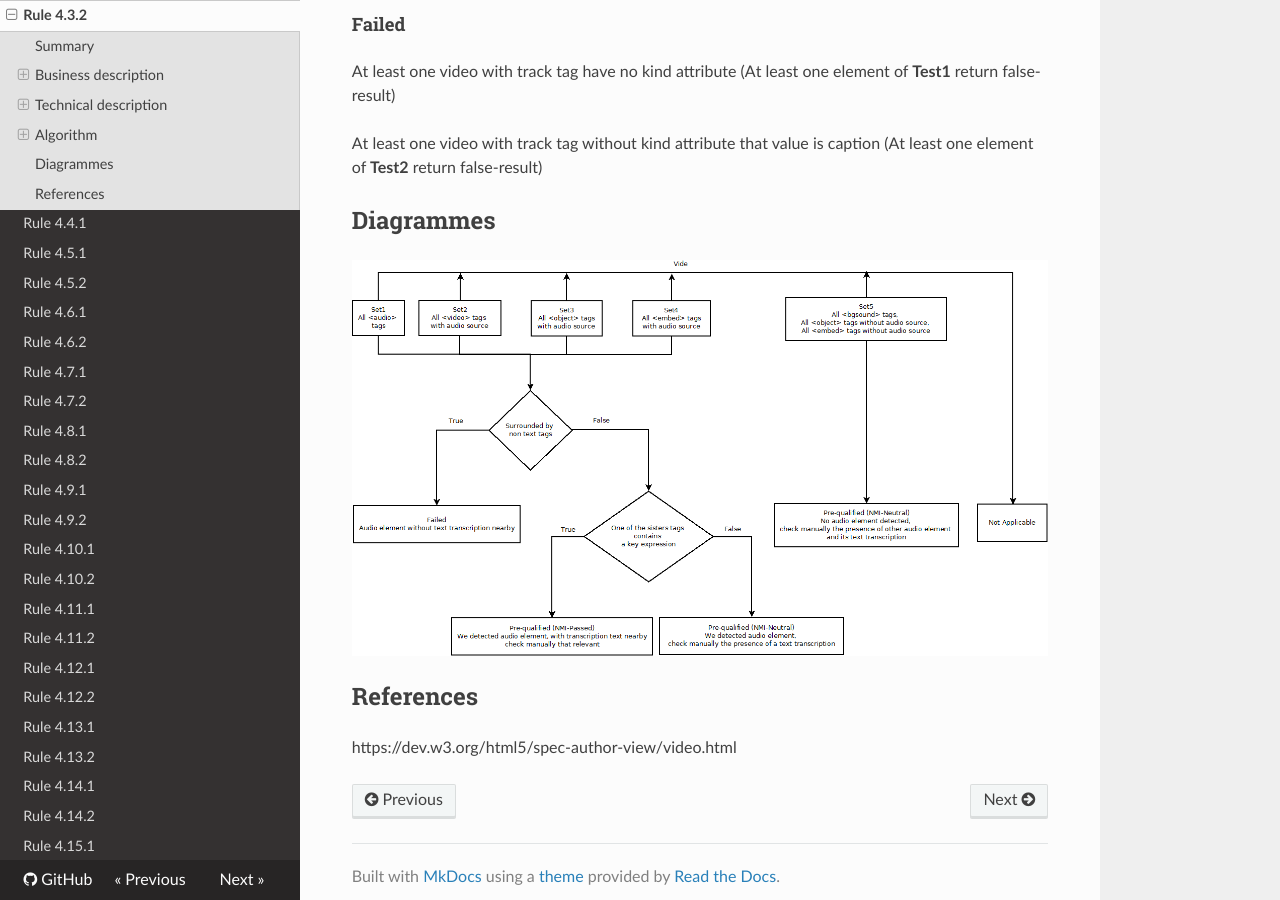
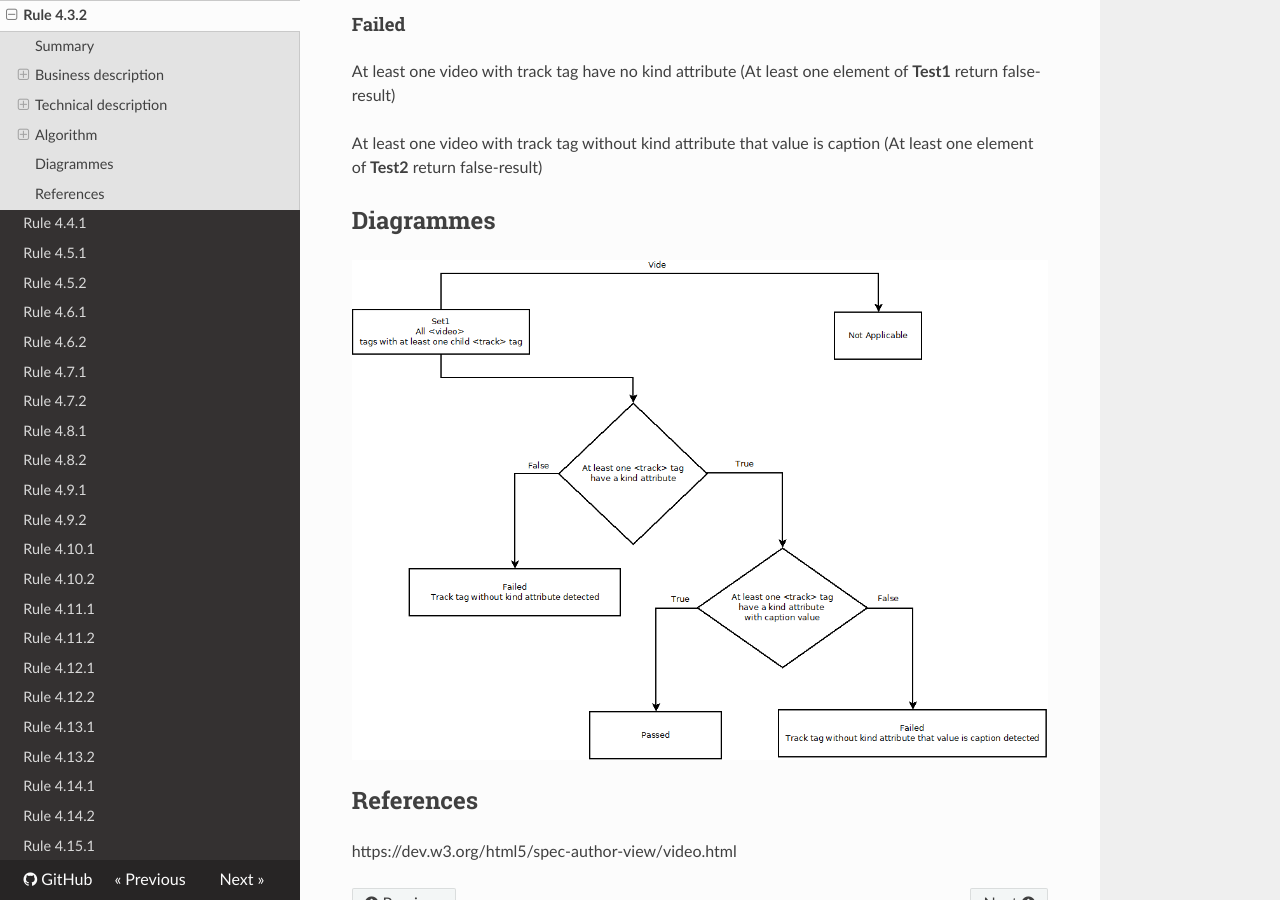
Before and after one commit to Tanaguru/RGAA3-2016, an MkDocs documentation site: the page built from docs/Rule-4-3-2.md, in a window 1280 px wide and 900 px high, scrolled down 2505 px. Built offline with MkDocs 1.6.1, drawn with Linux system fonts in a browser that asks for light colours; nearby versions of some CDN libraries; old or Windows-style settings are respelled for this version of MkDocs.

Commit message:
Update test 4.3.2

```diff
--- a/docs/Rule-4-3-2.md
+++ b/docs/Rule-4-3-2.md
@@ -100,7 +100,7 @@ At least one video with track tag without kind attribute that value is caption (
 
 ## Diagrammes
 
-![](https://raw.githubusercontent.com/Tanaguru/RGAA3-2016/master/docs/Diagrammes/Test4-1-1.png?token=AI6sAwSY_GMm7oh19ptuPuwN6MwPl-ypks5Y56-OwA%3D%3D)
+![](https://raw.githubusercontent.com/Tanaguru/RGAA3-2016/master/docs/Diagrammes/Test4-3-2.png?token=AI6sA8Ljj8iO_srZ-iUtFZ0AityoZ-jYks5Y9hgawA%3D%3D)
 
 ## References
 https://dev.w3.org/html5/spec-author-view/video.html
```
